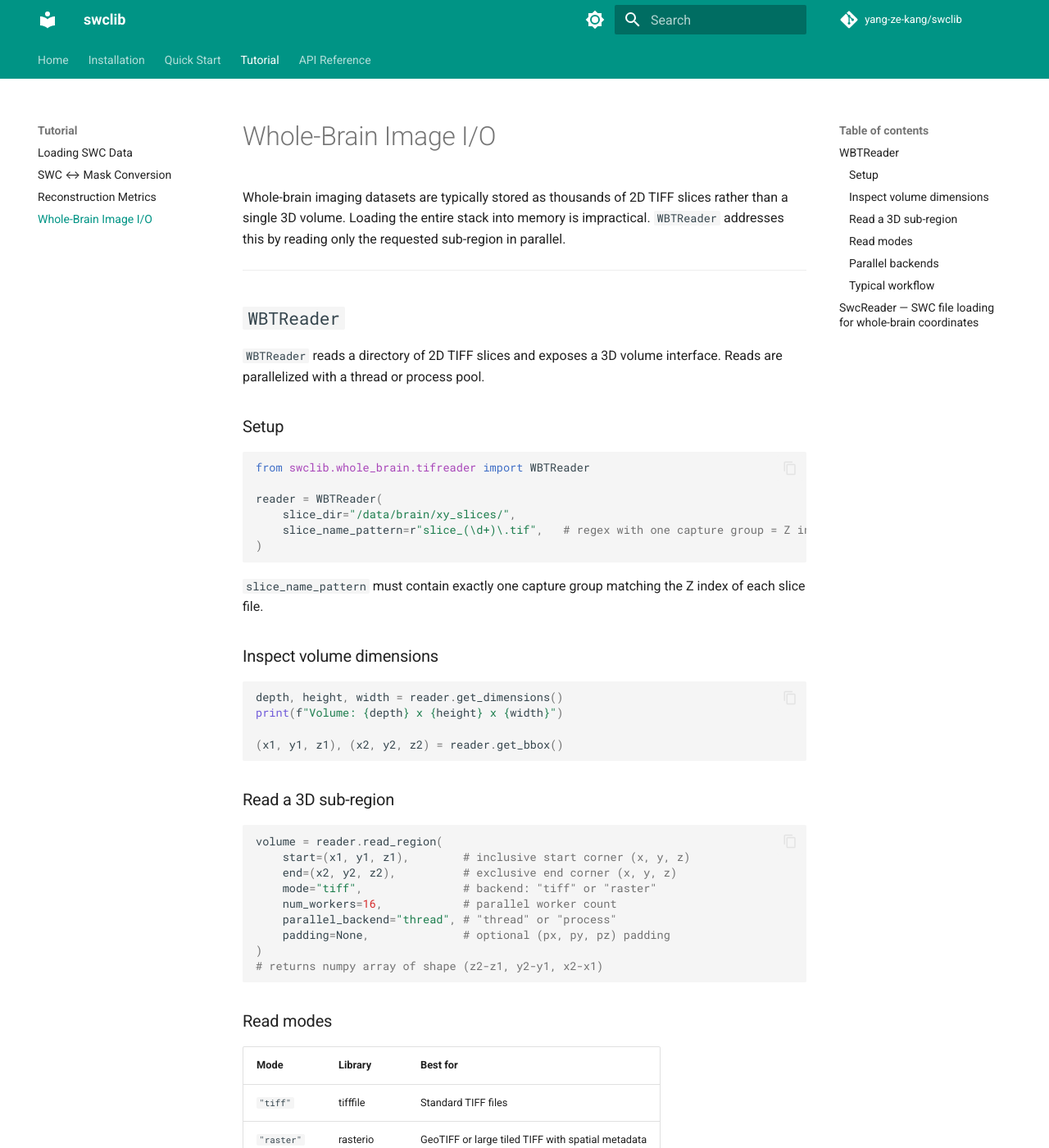
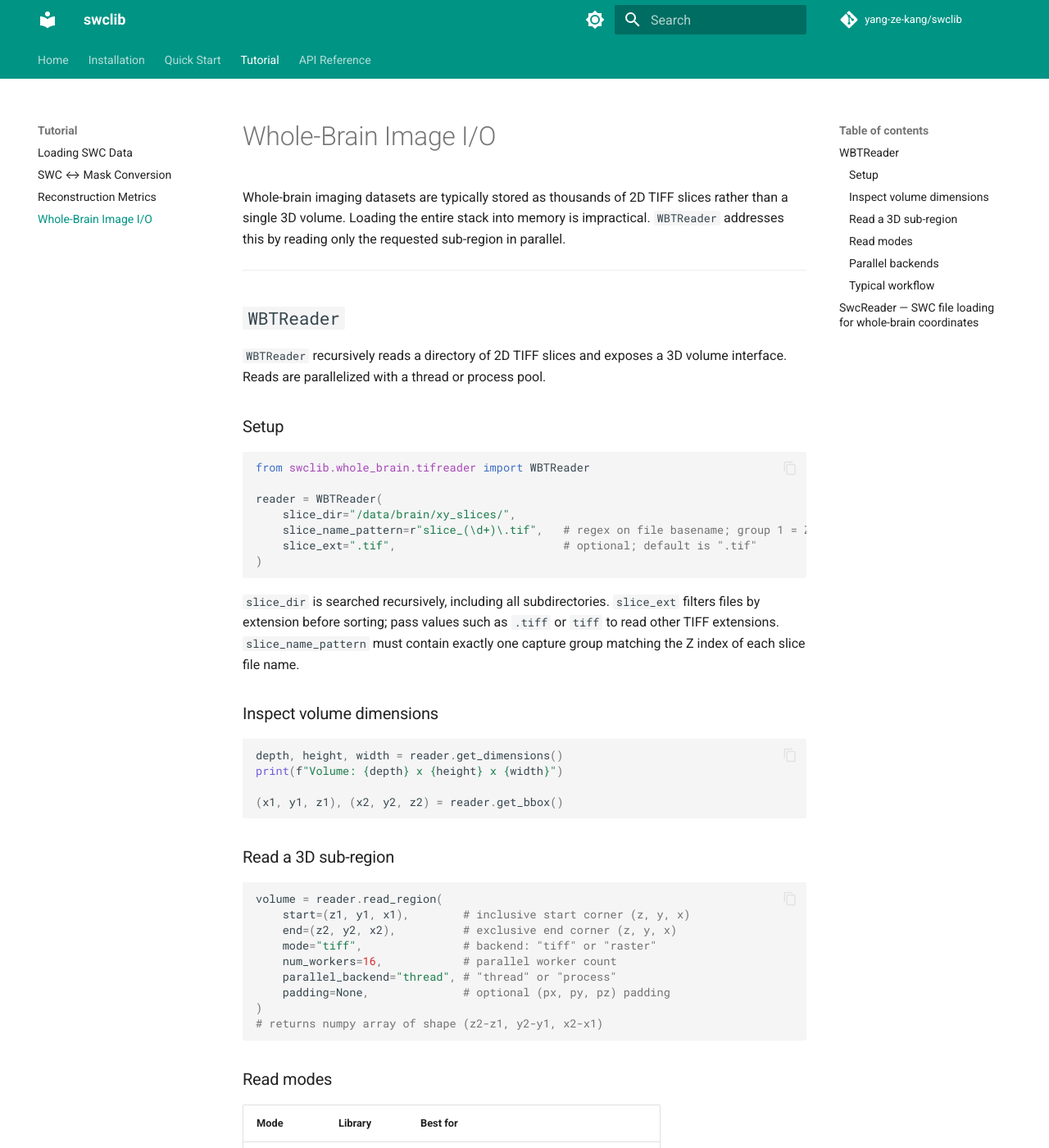
Before and after one commit to yang-ze-kang/swclib, an MkDocs documentation site: the page built from docs/tutorial/whole_brain.md, in a window 1280 px wide and 1400 px high. Shown: the whole window at 82% size. Built offline with MkDocs 1.6.1 and Material for MkDocs 9.7.7, drawn with Linux system fonts in a browser that asks for light colours; comment, search, counter and statistics services are not loaded.

Commit message:
Update whole-brain reader documentation

````diff
--- a/docs/tutorial/whole_brain.md
+++ b/docs/tutorial/whole_brain.md
@@ -6,7 +6,7 @@ Whole-brain imaging datasets are typically stored as thousands of 2D TIFF slices
 
 ## `WBTReader`
 
-`WBTReader` reads a directory of 2D TIFF slices and exposes a 3D volume interface. Reads are parallelized with a thread or process pool.
+`WBTReader` recursively reads a directory of 2D TIFF slices and exposes a 3D volume interface. Reads are parallelized with a thread or process pool.
 
 ### Setup
 
@@ -15,11 +15,15 @@ from swclib.whole_brain.tifreader import WBTReader
 
 reader = WBTReader(
     slice_dir="/data/brain/xy_slices/",
-    slice_name_pattern=r"slice_(\d+)\.tif",   # regex with one capture group = Z index
+    slice_name_pattern=r"slice_(\d+)\.tif",   # regex on file basename; group 1 = Z index
+    slice_ext=".tif",                         # optional; default is ".tif"
 )
 ```
 
-`slice_name_pattern` must contain exactly one capture group matching the Z index of each slice file.
+`slice_dir` is searched recursively, including all subdirectories. `slice_ext`
+filters files by extension before sorting; pass values such as `.tiff` or
+`tiff` to read other TIFF extensions. `slice_name_pattern` must contain exactly
+one capture group matching the Z index of each slice file name.
 
 ### Inspect volume dimensions
 
@@ -34,8 +38,8 @@ print(f"Volume: {depth} x {height} x {width}")
 
 ```python
 volume = reader.read_region(
-    start=(x1, y1, z1),        # inclusive start corner (x, y, z)
-    end=(x2, y2, z2),          # exclusive end corner (x, y, z)
+    start=(z1, y1, x1),        # inclusive start corner (z, y, x)
+    end=(z2, y2, x2),          # exclusive end corner (z, y, x)
     mode="tiff",               # backend: "tiff" or "raster"
     num_workers=16,            # parallel worker count
     parallel_backend="thread", # "thread" or "process"
@@ -67,6 +71,7 @@ from swclib.image.mask2swc import Mask2Swc
 reader = WBTReader(
     slice_dir="/data/brain/slices/",
     slice_name_pattern=r"img_z(\d{4})\.tif",
+    slice_ext=".tif",
 )
 
 # Read a local region around a neuron of interest
````
Also changed, not shown: README.md (+8 -5 lines), docs/api/whole_brain.md (+8 -7 lines), site/api/whole_brain/index.html, site/search/search_index.json, site/sitemap.xml, site/tutorial/whole_brain/index.html, 1 other file.
